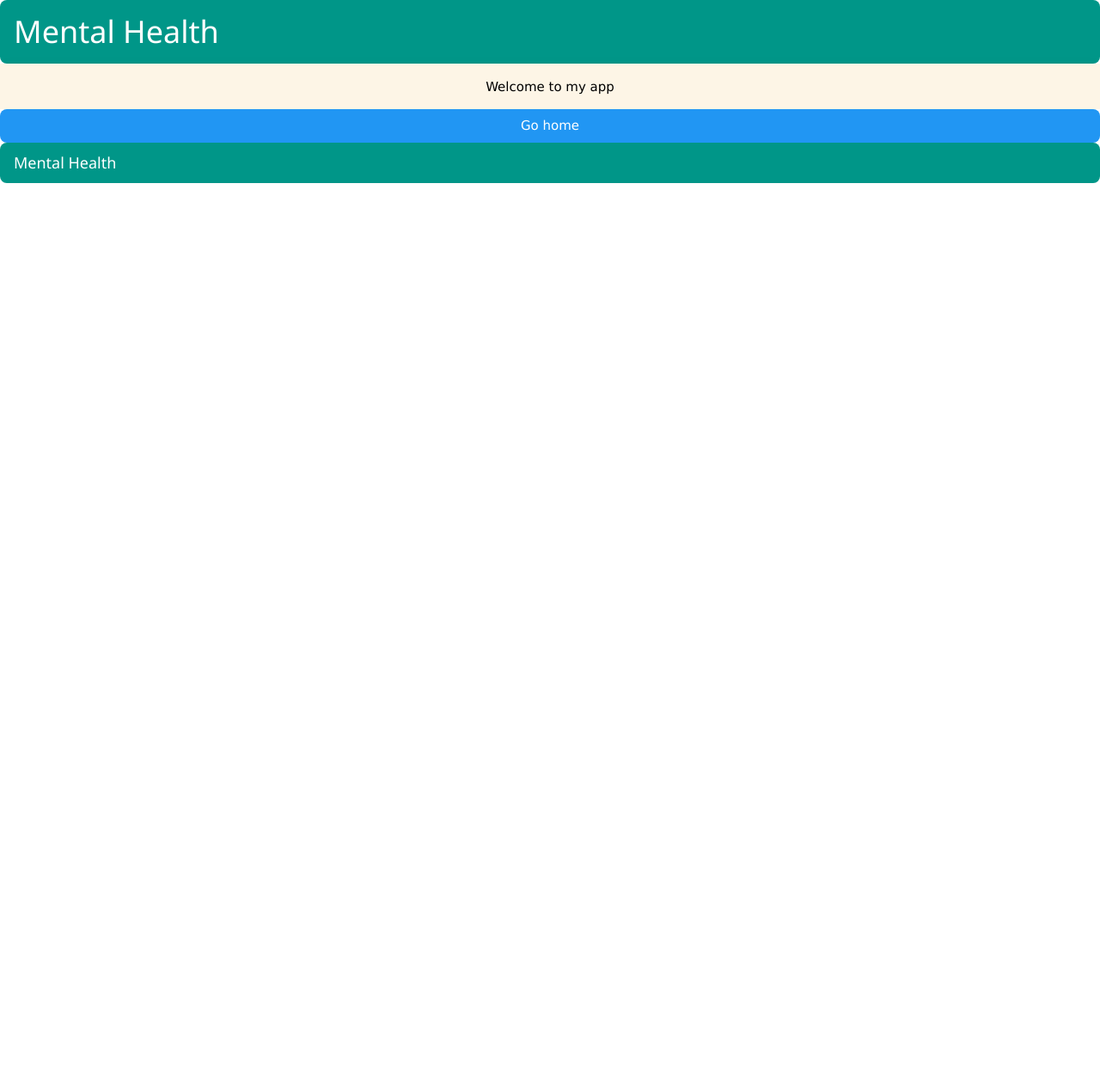
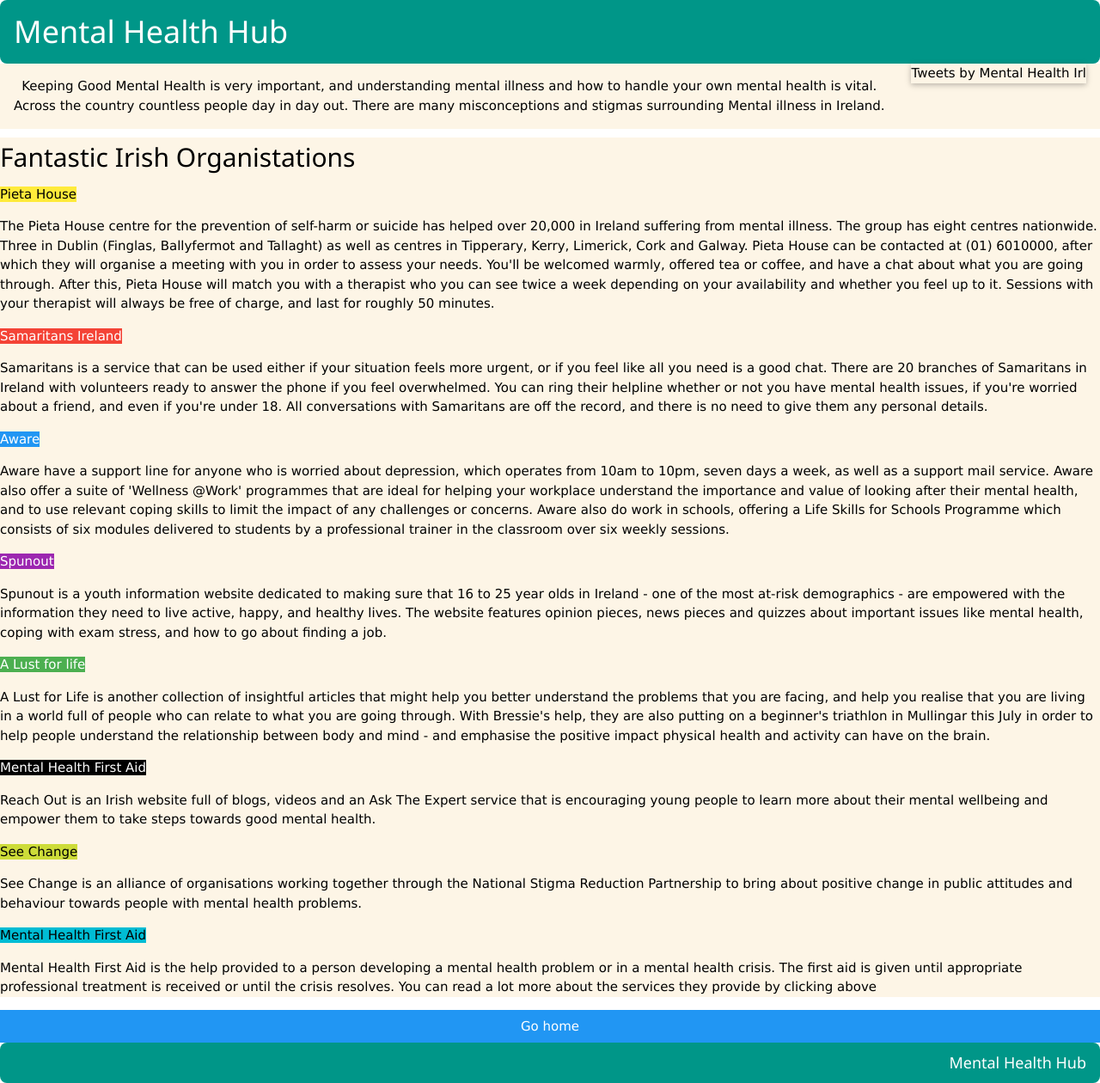
Before and after one commit to Smurfgalway/PPI_App, a Flask app: page /mental in a window 1280 px wide. Shown: the whole page at 86% size. Before the commit the page ends 213 px from the top, so only its background shows below. Run offline with Flask 2, Linux system fonts and the light colour scheme; some libraries are stand-ins or nearby versions.

Commit message:
updates to my mental health html page with added twitter feed and links

```diff
--- a/templates/Main.html
+++ b/templates/Main.html
@@ -28,7 +28,7 @@
     <form action="/">
         <button type="submit" class="w3-round-large w3-blue w3-button w3-block" > Go home </button>
     </form>
-    <footer  class="w3-container w3-teal w3-round-large">
+    <footer  class="w3-container w3-teal">
         <h5> Mental Health</h5>
     </footer>
 </body>
--- a/templates/Mental.html
+++ b/templates/Mental.html
@@ -3,24 +3,67 @@
 <meta name="viewport" content="width=device-width, initial-scale=1">
 <link rel="stylesheet" href="https://www.w3schools.com/w3css/4/w3.css">
 <head>
+    <style>
+        a:link{
+            text-decoration: none
+        }
+    </style>
 <title>  Mental Health Hub </title>
 </head>
 <body>
     <header class="w3-container w3-teal w3-round-large">
-    <h1> Mental Health</h1>
+    <h1> Mental Health Hub</h1>
     </header>
-    <div class="w3-card-4  w3-sand">
-    <div class="w3-container w3-center">
+    <div class="w3-container w3-sand w3-center">
+    <div class="w3-card-2 w3-right">
+        <a class="twitter-timeline" data-lang="en" data-width="250" data-height="350" href="https://twitter.com/mentalhealthirl?lang=en">Tweets by Mental Health Irl</a>
+        <script async src="//platform.twitter.com/widgets.js" charset="utf-8"></script>
     </div>
+    <p class="w3-left"> Keeping Good Mental Health is very important, and understanding mental illness and how to handle your own mental health is vital.
+        <br /> Across the country countless people day in day out. There are many misconceptions and stigmas surrounding Mental illness in Ireland. </p>
     </div>
-    <div class="w3-container w3-sand w3-center">
-        <p>Welcome to my app</p>
+    <div class="w3-card2 w3-sand" id="size">
+        <h2> Fantastic Irish Organistations </h2>
+        <a href="http://www.pieta.ie/" class="w3-yellow"> Pieta House</a>
+        <p> The Pieta House centre for the prevention of self-harm or suicide has helped over 20,000 in Ireland suffering from mental illness. The group has eight centres nationwide. Three in Dublin (Finglas, Ballyfermot and Tallaght) as well as centres in Tipperary, Kerry, Limerick, Cork and Galway.
+
+Pieta House can be contacted at (01) 6010000, after which they will organise a meeting with you in order to assess your needs. You'll be welcomed warmly, offered tea or coffee, and have a chat about what you are going through.
+
+After this, Pieta House will match you with a therapist who you can see twice a week depending on your availability and whether you feel up to it. Sessions with your therapist will always be free of charge, and last for roughly 50 minutes.</p>
+         <a href="http://www.samaritans.org/" class="w3-red">Samaritans Ireland</a>
+        <p> Samaritans is a service that can be used either if your situation feels more urgent, or if you feel like all you need is a good chat. There are 20 branches of Samaritans in Ireland with volunteers ready to answer the phone if you feel overwhelmed.
+
+You can ring their helpline whether or not you have mental health issues, if you're worried about a friend, and even if you're under 18.
+
+All conversations with Samaritans are off the record, and there is no need to give them any personal details.</p>
+         <a href="http://www.aware.ie/" class="w3-blue"> Aware</a>
+        <p> Aware have a support line for anyone who is worried about depression, which operates from 10am to 10pm, seven days a week, as well as a support mail service.
+
+Aware also offer a suite of 'Wellness @Work' programmes that are ideal for helping your workplace understand the importance and value of looking after their mental health, and to use relevant coping skills to limit the impact of any challenges or concerns.
+
+Aware also do work in schools, offering a Life Skills for Schools Programme which consists of six modules delivered to students by a professional trainer in the classroom over six weekly sessions.</p>
+         <a href="http://spunout.ie/" class="w3-purple"> Spunout</a>
+        <p> Spunout is a youth information website dedicated to making sure that 16 to 25 year olds in Ireland - one of the most at-risk demographics - are empowered with the information they need to live active, happy, and healthy lives.
+
+The website features opinion pieces, news pieces and quizzes about important issues like mental health, coping with exam stress, and how to go about finding a job. </p>
+         <a href="http://www.alustforlife.com/" class="w3-green">A Lust for life</a>
+        <p> A Lust for Life is another collection of insightful articles that might help you better understand the problems that you are facing, and help you realise that you are living in a world full of people who can relate to what you are going through.
+
+With Bressie's help, they are also putting on a beginner's triathlon in Mullingar this July in order to help people understand the relationship between body and mind - and emphasise the positive impact physical health and activity can have on the brain.</p>
+         <a href="http://ie.reachout.com/" class="w3-black"> Mental Health First Aid</a>
+        <p> Reach Out is an Irish website full of blogs, videos and an Ask The Expert service that is encouraging young people to learn more about their mental wellbeing and empower them to take steps towards good mental health. </p>
+        <a href="http://www.seechange.ie/" class="w3-lime"> See Change</a>
+        <p> See Change is an alliance of organisations working together through the National Stigma Reduction Partnership to bring about positive change in public attitudes and behaviour towards people with mental health problems.</p>
+         <a href="http://www.mhfaireland.com/" class="w3-cyan"> Mental Health First Aid</a>
+        <p>Mental Health First Aid is the help provided to a person developing a mental health problem or in a mental health crisis. The first aid is given until appropriate professional treatment is received or until the crisis resolves.
+
+You can read a lot more about the services they provide by clicking above </p>
     </div>
     <form action="/">
-        <button type="submit" class="w3-round-large w3-blue w3-button w3-block" > Go home </button>
+        <button type="submit" class="w3-blue w3-button w3-block" > Go home </button>
     </form>
-    <footer  class="w3-container w3-teal w3-round-large">
-        <h5> Mental Health</h5>
+    <footer  class="w3-container w3-teal w3-round-large w3-right-align">
+        <h5> Mental Health Hub</h5>
     </footer>
 </body>
 </html>
```
